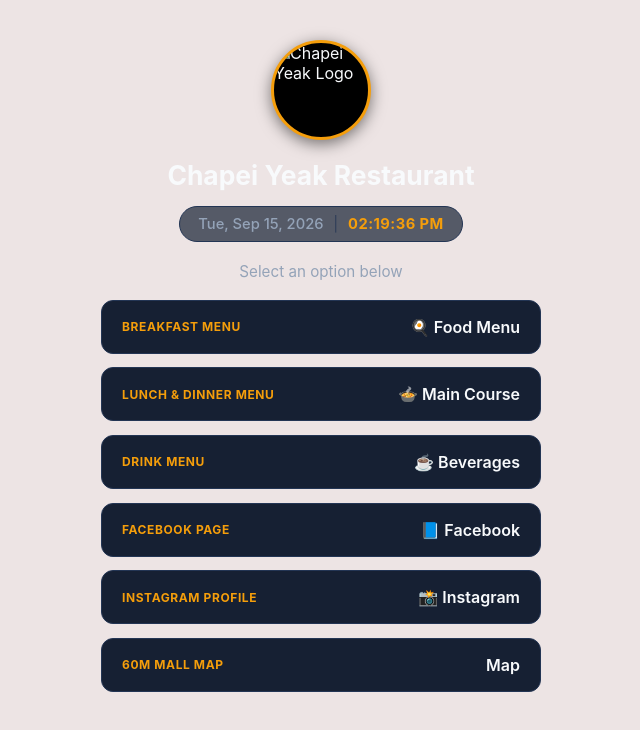
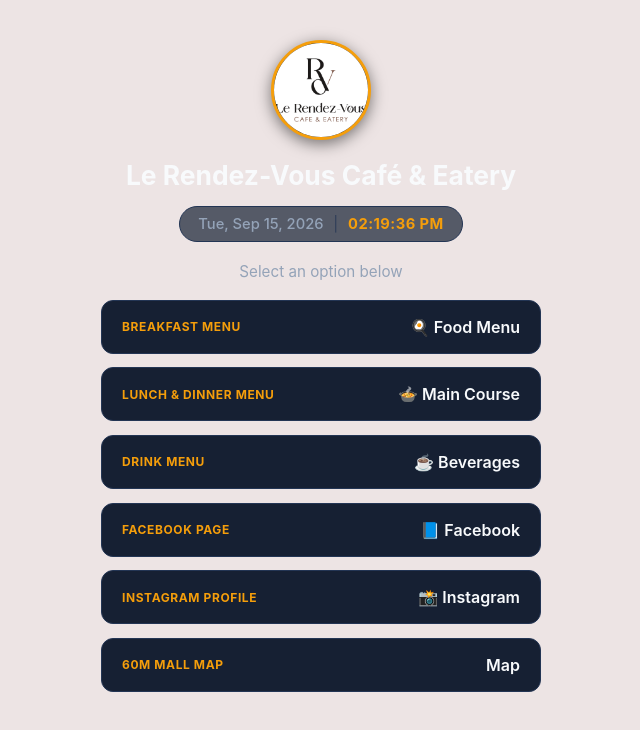
Before and after one commit to itmegamind-sudo/rdv-qr-hub, a plain HTML site: page index.html in a window 1280 px wide. Shown: the whole page, without its empty margins (319-959 px from the left). Drawn offline with Linux system fonts and the light colour scheme.

Commit message:
Fix add logo

```diff
--- a/index.html
+++ b/index.html
@@ -110,9 +110,9 @@
 <body>
     <div class="container">
         <!-- Brand Logo -->
-        <img src="logo.png" alt="Chapei Yeak Logo" class="brand-logo">
+        <img src="rdv-logo.png" alt="Le Rendez-Vous Logo" class="brand-logo">
 
-        <h1>Chapei Yeak Restaurant</h1>
+        <h1>Le Rendez-Vous Café & Eatery</h1>
 
         <!-- Live Clock & Date Display -->
 		<!-- Live Date First, Time Behind -->
```
